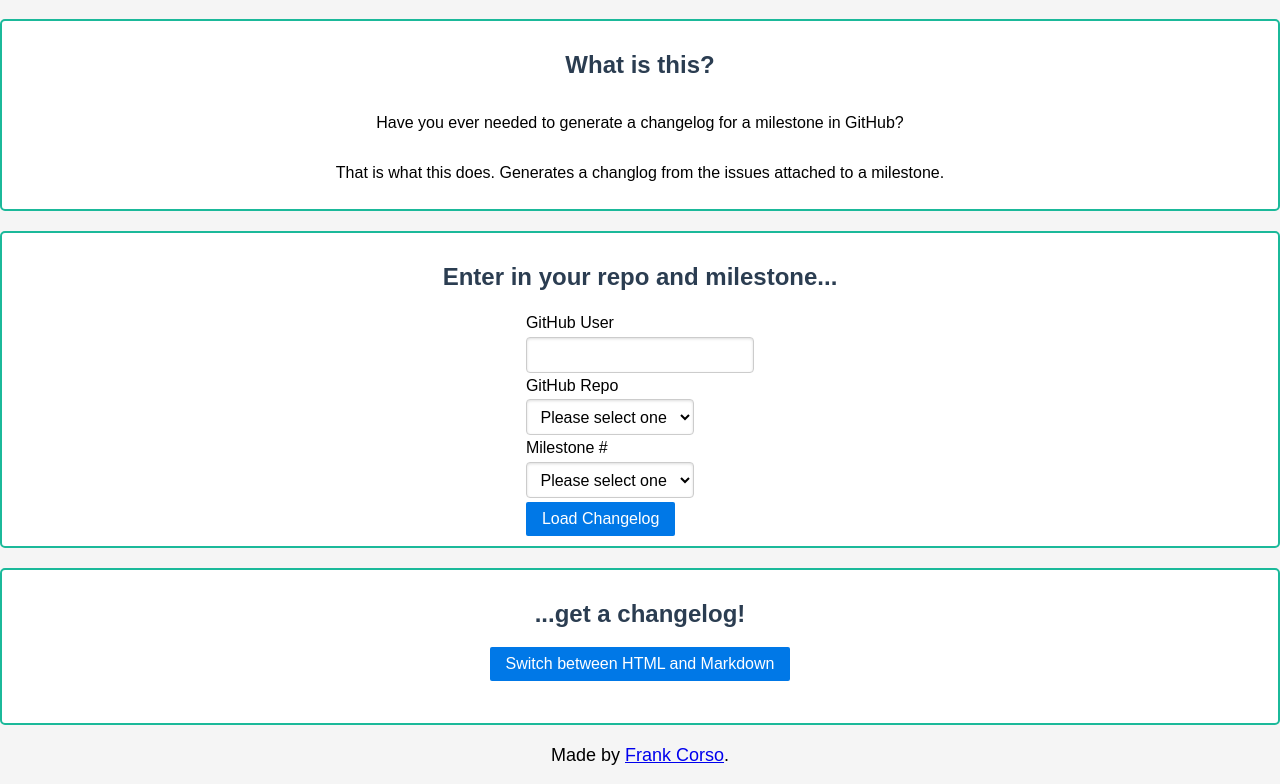
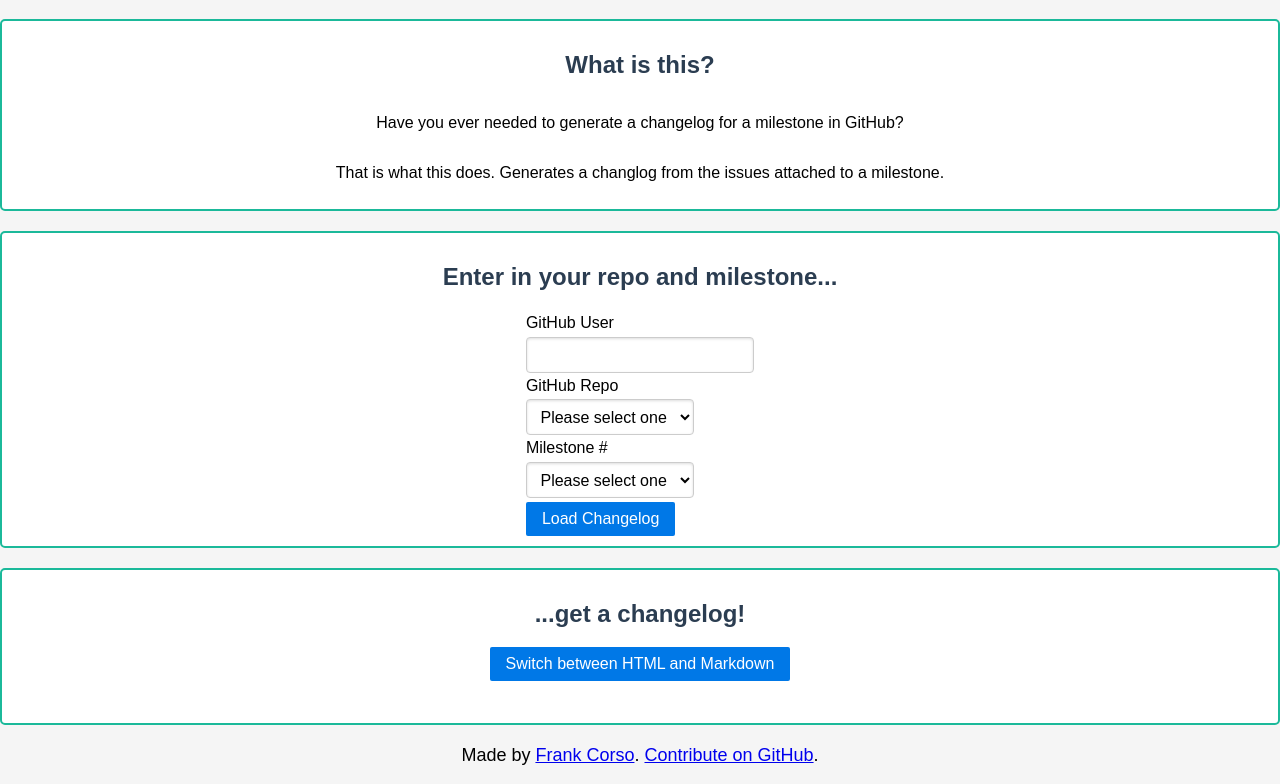
Before and after one commit to fpcorso/github-changelog, a website: page src/index.html in a window 1280 px wide. Shown: the part 61-845 px from the top of the page. Drawn offline with nearby package versions, Linux system fonts and the light colour scheme; files that its build step writes are made by us from their sources.

Commit message:
Adds GitHub repo link to footer

```diff
--- a/src/index.html
+++ b/src/index.html
@@ -58,7 +58,7 @@
 		</div>
 	</main>
 	<footer>
-		<p>Made by <a href="https://frankcorso.me">Frank Corso</a>.</p>
+		<p>Made by <a href="https://frankcorso.me">Frank Corso</a>. <a href="https://github.com/fpcorso/github-changelog">Contribute on GitHub</a>.</p>
 	</footer>
 	<script src="https://cdn.jsdelivr.net/npm/vue/dist/vue.js"></script>
 	<script src="js/app.js"></script>
```
Also changed, not shown: 1 other file.
